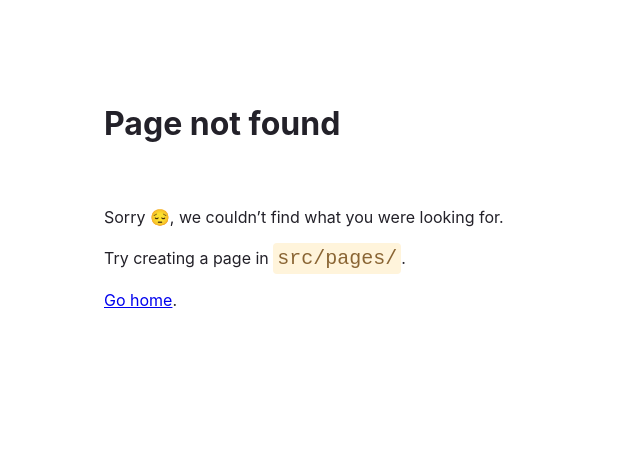
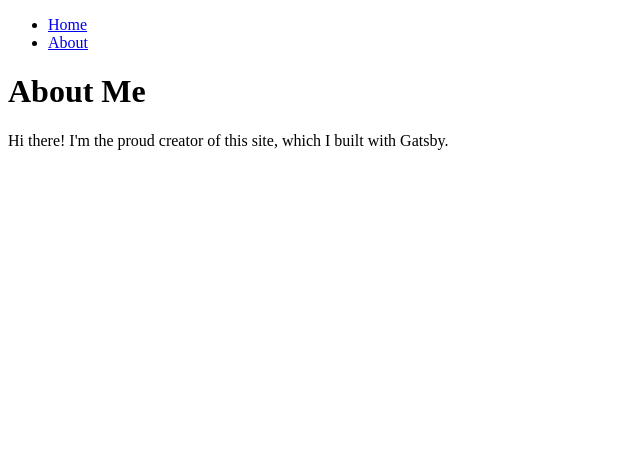
Before and after one commit to Creative123-BT/bashyamgroup, a Gatsby site: page /about in a window 1280 px wide. Before the commit this address had no page. Shown: the whole page, without its empty margins (0-640 px from the left). Built offline with nearby package versions, Linux system fonts and the light colour scheme; Gatsby itself is replaced by a stand-in of ours.

Commit message:
layout page

```diff
--- /dev/null
+++ b/src/components/layout.js
@@ -0,0 +1,21 @@
+import * as React from 'react'
+import { Link } from 'gatsby'
+
+const Layout = ({ pageTitle, children }) => {
+  return (
+    <div>
+      <nav>
+        <ul>
+          <li><Link to="/">Home</Link></li>
+          <li><Link to="/about">About</Link></li>
+        </ul>
+      </nav>
+      <main>
+        <h1>{pageTitle}</h1>
+        {children}
+      </main>
+    </div>
+  )
+}
+
+export default Layout
--- a/src/pages/aboutt.js
+++ b/src/pages/about.js
@@ -1,13 +1,11 @@
 import * as React from 'react'
-import { Link } from 'gatsby'
+import Layout from '../components/layout'
 
 const AboutPage = () => {
   return (
-    <main>
-      <h1>About Me</h1>
-      <Link to="/">Back to Home</Link>
+    <Layout pageTitle="About Me">
       <p>Hi there! I'm the proud creator of this site, which I built with Gatsby.</p>
-    </main>
+    </Layout>
   )
 }
 
```
Also changed, not shown: src/pages/index.js (+3 -5 lines).
